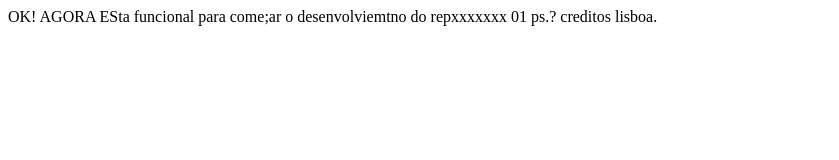
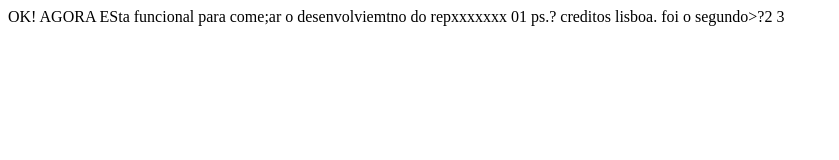
Before and after one commit to eversoncosta/rep, a plain HTML site: page rep01/WebContent/index.html in a window 1280 px wide. Shown: the whole page, without its empty margins (0-839 px from the left). Drawn offline with Linux system fonts and the light colour scheme.

Commit message:
terceiro - ec

```diff
--- a/rep01/WebContent/index.html
+++ b/rep01/WebContent/index.html
@@ -7,7 +7,7 @@
 <body>
 OK! AGORA ESta funcional para come;ar o desenvolviemtno do repxxxxxxx 01
 
-ps.? creditos lisboa.
+ps.? creditos lisboa. foi o segundo>?2 3
 
 </body>
 </html>
```
